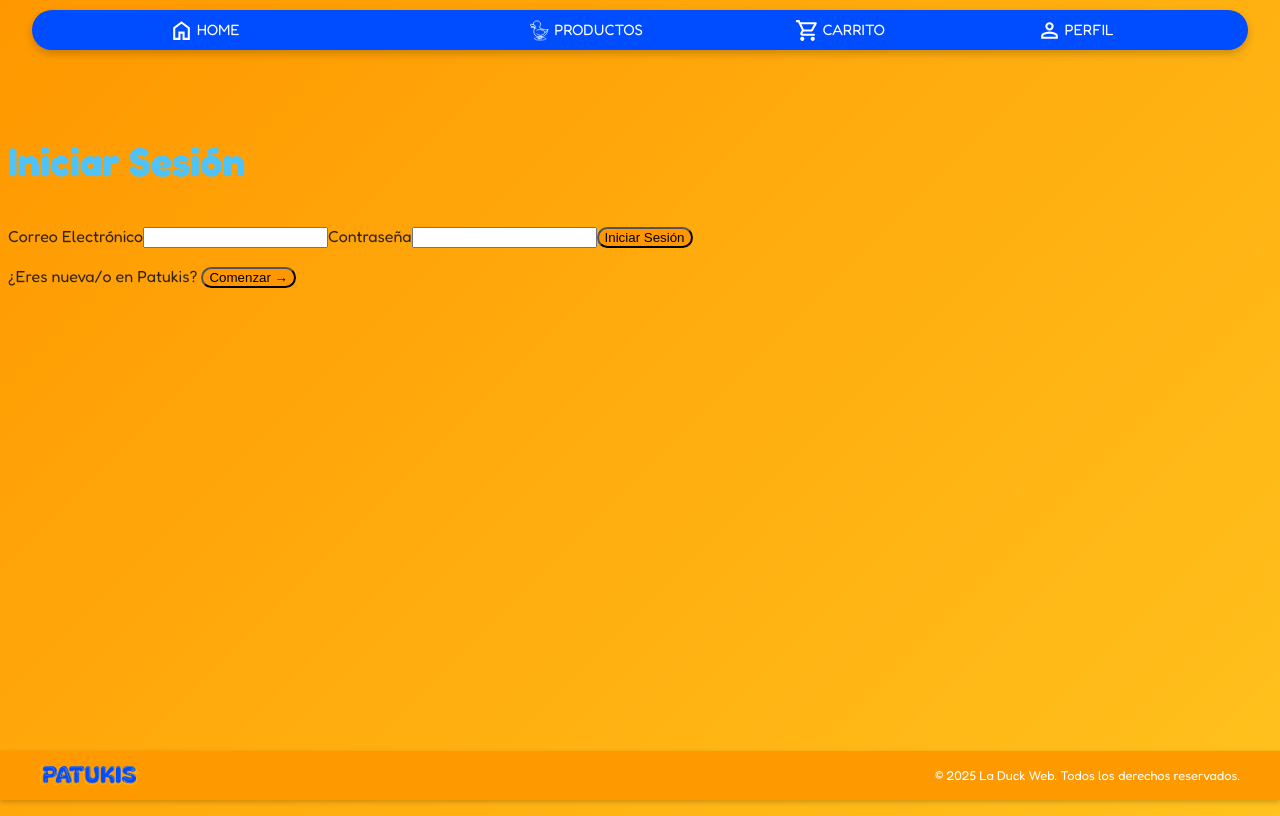
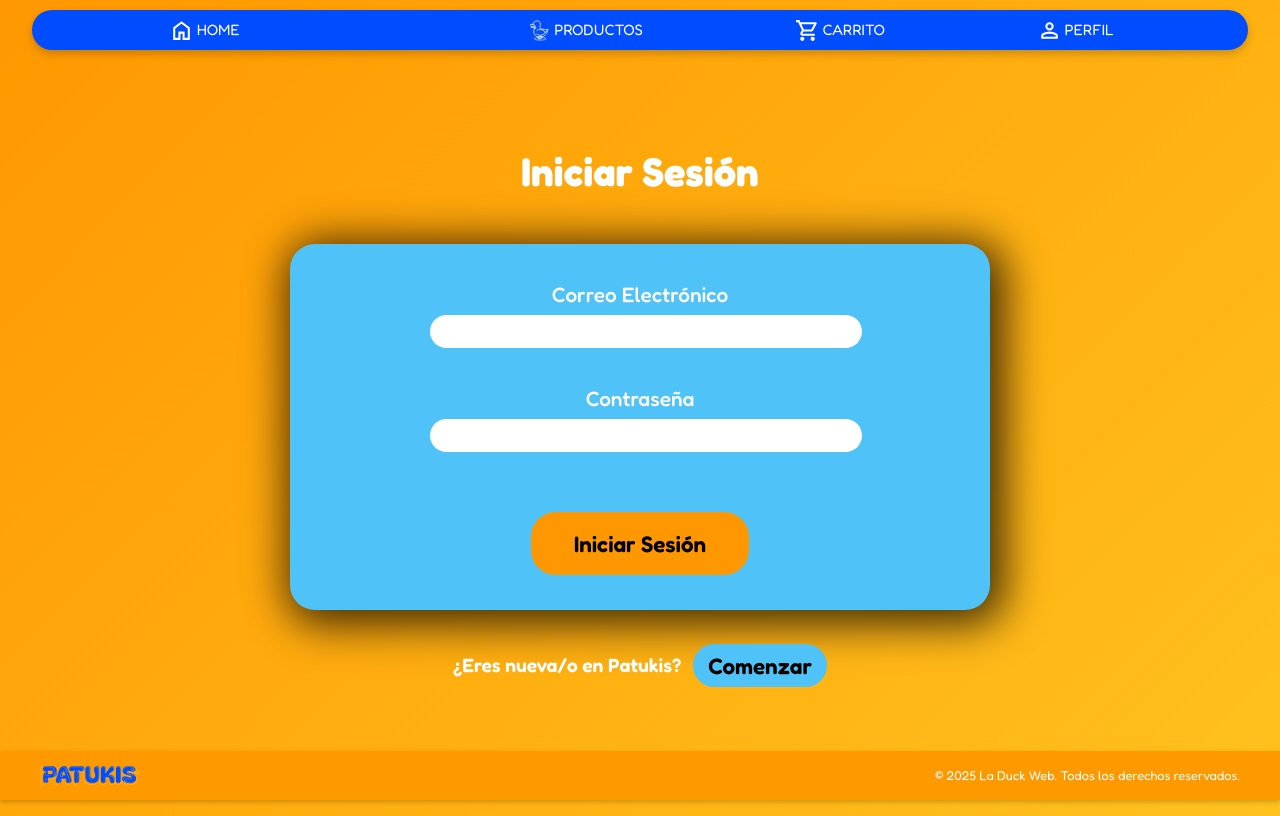
Before and after one commit to alejandrogoscu/Patukis, a React (Vite) app: page /login in a window 1280 px wide. Built offline with nearby package versions, Linux system fonts and the light colour scheme.

Commit message:
Estilos para el login, boton logout arreglado

```diff
--- a/src/components/User/LoginForm/LoginForm.jsx
+++ b/src/components/User/LoginForm/LoginForm.jsx
@@ -1,11 +1,12 @@
-import { useContext, useEffect, useState } from "react";
-import { useNavigate } from "react-router-dom";
-import { UserContext } from "../../../context/UserContext/UserState";
+import { useContext, useEffect, useState } from 'react';
+import { useNavigate } from 'react-router-dom';
+import { UserContext } from '../../../context/UserContext/UserState';
+import './loginForm.css';
 
 const LoginForm = () => {
   const initialValue = {
-    email: "",
-    password: "",
+    email: '',
+    password: '',
   };
 
   const navigate = useNavigate();
@@ -33,24 +34,24 @@ const LoginForm = () => {
   useEffect(() => {
     if (success) {
       const timer = setTimeout(() => {
-        navigate("/");
+        navigate('/');
       }, 1000);
       return () => clearTimeout(timer);
     }
   }, [success, navigate]);
 
   const goToRegister = () => {
-    navigate("/register");
+    navigate('/register');
   };
 
   return (
-    <div className="login_container">
-      <h2 className="login_title">Iniciar Sesión</h2>
-      <form className="login_form" onSubmit={handleSubmit}>
-        <label className="login_label" htmlFor="email">
+    <div className="login__container">
+      <h2 className="login__title">Iniciar Sesión</h2>
+      <form className="login__form" onSubmit={handleSubmit}>
+        <label className="login__label" htmlFor="email">
           Correo Electrónico
           <input
-            className="login_input"
+            className="login__input"
             type="email"
             name="email"
             id="email"
@@ -61,10 +62,10 @@ const LoginForm = () => {
           />
         </label>
 
-        <label className="login_label" htmlFor="password">
+        <label className="login__label" htmlFor="password">
           Contraseña
           <input
-            className="login_input"
+            className="login__input"
             type="password"
             name="password"
             id="password"
@@ -75,18 +76,16 @@ const LoginForm = () => {
           />
         </label>
 
-        <button className="login_button" type="submit">
+        <button className="login__btn" type="submit">
           Iniciar Sesión
         </button>
       </form>
 
-      <div className="login_register_prompt">
-        <p className="login_register_text">
-          ¿Eres nueva/o en Patukis?{" "}
-          <button className="login_register_button" onClick={goToRegister}>
-            Comenzar →
-          </button>
-        </p>
+      <div className="login__reg--container">
+        <p className="login__reg--text">¿Eres nueva/o en Patukis? </p>
+        <button className="login__reg--btn" onClick={goToRegister}>
+          Comenzar
+        </button>
       </div>
     </div>
   );
--- /dev/null
+++ b/src/components/User/LoginForm/loginForm.css
@@ -0,0 +1,104 @@
+.login__container {
+  margin: 0 auto;
+  margin-top: 10px;
+  width: 100%;
+  display: flex;
+  flex-direction: column;
+  justify-content: center;
+  align-items: center;
+}
+
+.login__title {
+  font-size: 2.5rem;
+  color: var(--blanco);
+}
+
+.login__form {
+  width: 80%;
+  max-width: 700px;
+  margin: 10px;
+  padding: 40px 0px 35px 0px;
+  display: flex;
+  flex-direction: column;
+  justify-content: center;
+  align-items: center;
+  gap: 40px;
+  background-color: var(--azul);
+  border-radius: 25px;
+  box-shadow: 6px 6px 43px 9px rgba(0, 0, 0, 0.75);
+}
+
+.login__input {
+  display: block;
+  margin-top: 8px;
+  padding: 6px;
+  text-align: center;
+  width: 100%;
+  background-color: var(--blanco);
+  border: none;
+  border-radius: 25px;
+  color: var(--naranja);
+  font-family: inherit;
+  font-size: 1.1rem;
+}
+
+.login__label {
+  width: 60%;
+  font-weight: 500;
+  font-size: 1.3rem;
+  line-height: 1.1;
+  text-align: center;
+  color: var(--blanco);
+}
+
+.login__btn {
+  margin-top: 20px;
+  padding: 15px 40px;
+  border-radius: 25px;
+  border: none;
+  font-family: inherit;
+  font-size: 1.4rem;
+  font-weight: 600;
+  background-color: var(--naranja);
+  border: 3px solid var(--naranja);
+
+  &:hover {
+    background-color: var(--blanco);
+    color: var(--naranja);
+  }
+}
+
+.login__reg--container {
+  width: 70%;
+  display: flex;
+  flex-flow: row wrap;
+  justify-content: center;
+  align-items: center;
+  text-align: center;
+  gap: 12px;
+  margin: 0 auto;
+  margin-top: 12px;
+}
+
+.login__reg--text {
+  font-size: 1.2rem;
+  font-weight: 600;
+  color: var(--blanco);
+}
+
+.login__reg--btn {
+  padding: 5px 12px;
+  border-radius: 25px;
+  border: none;
+  font-family: inherit;
+  font-size: 1.4rem;
+  font-weight: 600;
+  background-color: var(--azul);
+  border: 3px solid var(--azul);
+  text-align: center;
+
+  &:hover {
+    background-color: var(--blanco);
+    color: var(--azul);
+  }
+}
--- a/src/components/User/LogoutButton/LogoutButton.jsx
+++ b/src/components/User/LogoutButton/LogoutButton.jsx
@@ -1,11 +1,12 @@
 import { useContext } from 'react';
 import { UserContext } from '../../../context/UserContext/UserState';
+import './logoutButton.css';
 
 const LogoutButton = () => {
   const { logout } = useContext(UserContext);
 
   return (
-    <button onClick={logout} style={{ backgroundColor: 'red', color: 'white' }}>
+    <button className="logout__btn" onClick={logout}>
       Cerrar sesión
     </button>
   );
--- /dev/null
+++ b/src/components/User/LogoutButton/logoutButton.css
@@ -0,0 +1,16 @@
+.logout__btn {
+  margin-top: 20px;
+  padding: 5px 10px;
+  border-radius: 25px;
+  border: none;
+  font-family: inherit;
+  font-size: 1.1rem;
+  font-weight: 600;
+  background-color: var(--naranja);
+  border: 3px solid var(--naranja);
+
+  &:hover {
+    background-color: var(--blanco);
+    color: var(--naranja);
+  }
+}
--- a/src/components/User/Profile/Profile.jsx
+++ b/src/components/User/Profile/Profile.jsx
@@ -39,7 +39,7 @@ export const Profile = () => {
 
             <p className="profile__email">{user.email}</p>
 
-            <p className="profile__address">{user.adress}</p>
+            {/* <p className="profile__address">{user.adress}</p> */}
 
             <LogoutButton />
           </div>
--- a/src/index.css
+++ b/src/index.css
@@ -46,7 +46,7 @@ body,
 }
  */
 
-h2 {
+/* h2 {
   color: var(--azul);
   font-size: 2.5em;
-}
+} */
```
